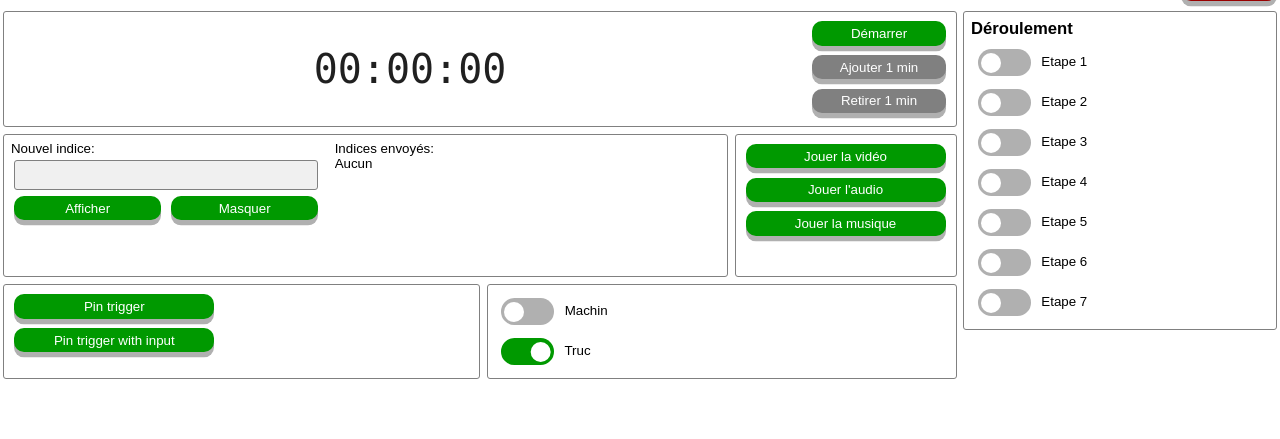
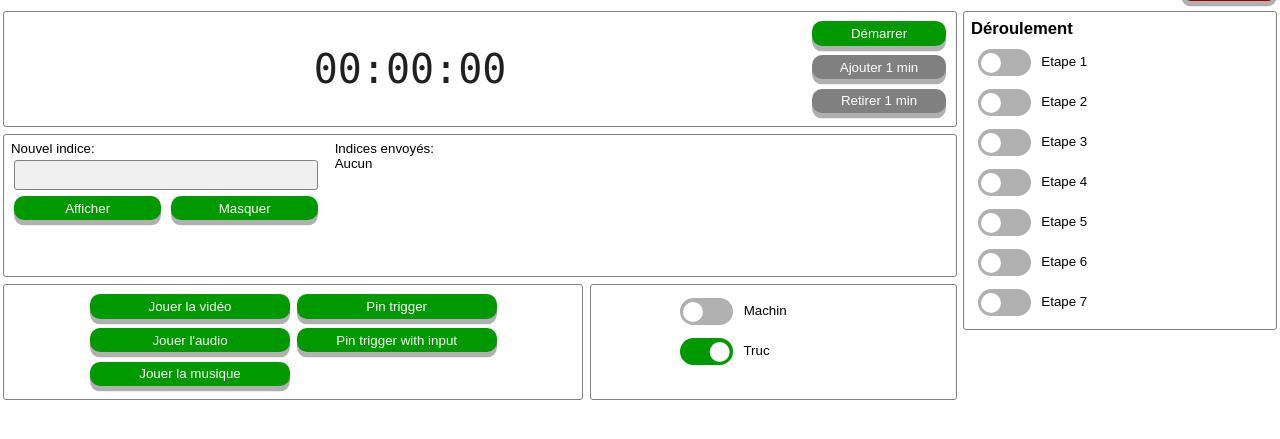
Before and after one commit to paullouisageneau/escape, a Flask app: page / in a window 1280 px wide. Shown: the part 31-470 px from the top of the page. Run offline with Flask 2, Linux system fonts and the light colour scheme; data that the repository does not hold is empty; some libraries are stand-ins or nearby versions.

Commit message:
Enhanced control page style

```diff
--- a/app/static/control.css
+++ b/app/static/control.css
@@ -183,23 +183,29 @@ input[type=text] {
 	overflow-y: scroll;
 }
 
-section.triggers {
+#triggers {
 	flex-grow: 1;
+	display: flex;
+	flex-wrap: wrap;
+	justify-content: center;
 }
 
-section.triggers li {
+#triggers li {
 	min-width: 15em;
 }
 
-section.triggers .button {
+#triggers .button {
 	width: 15em;
 }
 
-section.toggles {
+#toggles {
 	flex-grow: 1;
+	display: flex;
+	flex-wrap: wrap;
+	justify-content: center;
 }
 
-section.toggles li {
+#toggles li {
 	min-width: 15em;
 }
 
--- a/app/templates/toggles.html
+++ b/app/templates/toggles.html
@@ -1,5 +1,6 @@
 {% if room.toggles %}
-<section id="toggles" class="toggles">
+<section id="toggles">
+	<div class="toggles">
 		<ul>
 			{% for toggle in room.toggles %}
 			<li>
@@ -13,5 +14,6 @@
 			</li>
 			{% endfor %}
 		</ul>
+	<div>
 </section>
 {% endif %}
--- a/app/templates/triggers.html
+++ b/app/templates/triggers.html
@@ -1,6 +1,7 @@
 {% if room.triggers %}
+<section id="triggers">
 {% if room.media_triggers_indexes|length > 0 %}
-<section id="triggers-media" class="triggers">
+<div class="triggers">
 	<ul>
 		{% for trigger in room.triggers %}
 		{% if trigger.is_media %}
@@ -10,10 +11,10 @@
 		{% endif %}
 		{% endfor %}
 	</ul>
-</section>
+</div>
 {% endif %}
 {% if room.media_triggers_indexes|length < room.triggers|length %}
-<section id="triggers" class="triggers">
+<div class="triggers">
 	<ul>
 		{% for trigger in room.triggers %}
 		{% if not trigger.is_media %}
@@ -23,6 +24,7 @@
 		{% endif %}
 		{% endfor %}
 	</ul>
+</div>
+{% endif %}
 </section>
 {% endif %}
-{% endif %}
```
Lines whose indentation alone changed are shown as unchanged.
